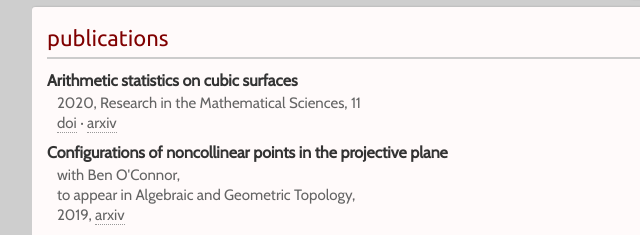
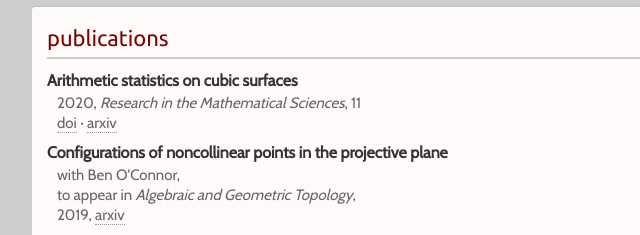
Before and after one commit to ronnodas/website, a plain HTML site: page index.html in a window 1280 px wide. Shown: the part 933-1168 px from the top of the page, 158-798 px from the left. Drawn offline with nearby package versions, Linux system fonts and the light colour scheme.

Commit message:
journal name in italics

```diff
--- a/index.html
+++ b/index.html
@@ -70,13 +70,13 @@
                 <ul>
                   <li>
                     <h3>Arithmetic statistics on cubic surfaces</h3>
-                    <p>2020, Research in the Mathematical Sciences, 11
+                    <p>2020, <em>Research in the Mathematical Sciences</em>, 11
                       <br><a href="https://dx.doi.org/10.1007/s40687-020-00220-9" title="10.1007/s40687-020-00220-9">doi</a> · <a href="https://arxiv.org/abs/2002.11183" title="arxiv:2002.11183">arxiv</a></p>
                   </li>
                   <li>
                     <h3>Configurations of noncollinear points in the projective plane</h3>
                     <p>with Ben O'Connor</a>,
-                      <br>to appear in Algebraic and Geometric Topology,
+                      <br>to appear in <em>Algebraic and Geometric Topology</em>,
                       <br>2019, <a href="https://arxiv.org/abs/1904.11409" title="arxiv:1904.11409">arxiv</a></p>
                   </li>
                     <li>
@@ -90,7 +90,7 @@
                     <li>
                         <h3>Coxeter transformation groups and reflection arrangements in smooth manifolds</h3>
                         <p>with <a href="http://www.cmi.ac.in/~pdeshpande/">Priyavrat Deshpande</a>,
-                            <br>2016, Journal of Homotopy and Related Structures, 11(3), pp. 571–597
+                            <br>2016, <em>Journal of Homotopy and Related Structures</em>, 11(3), pp. 571–597
                             <br><a href="https://dx.doi.org/10.1007/s40062-015-0117-8" title="10.1007/s40062-015-0117-8">doi</a> · <a href="https://arxiv.org/abs/1408.3921" title="arxiv:1408.3921">arxiv</a>
                         </p>
                     </li>
```
